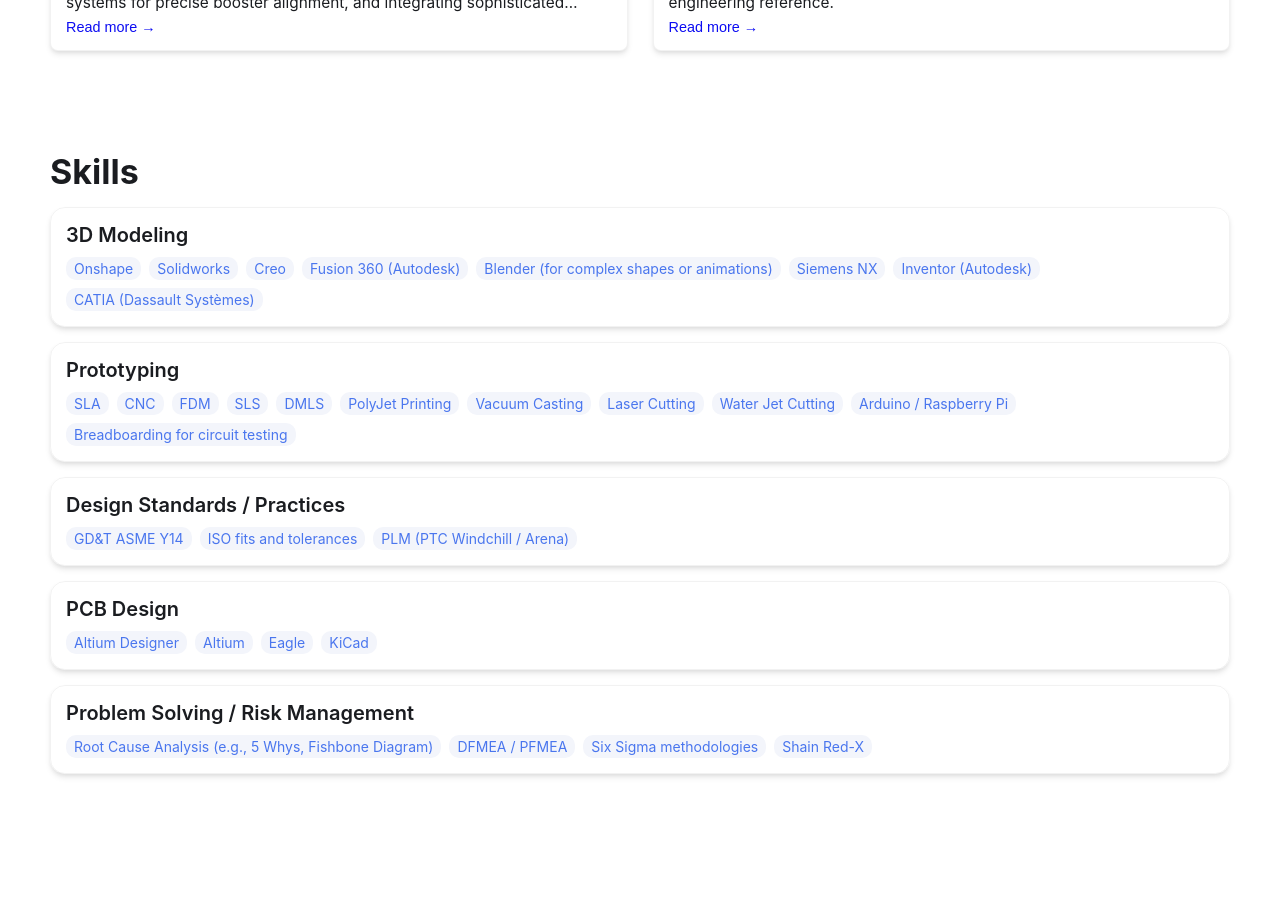
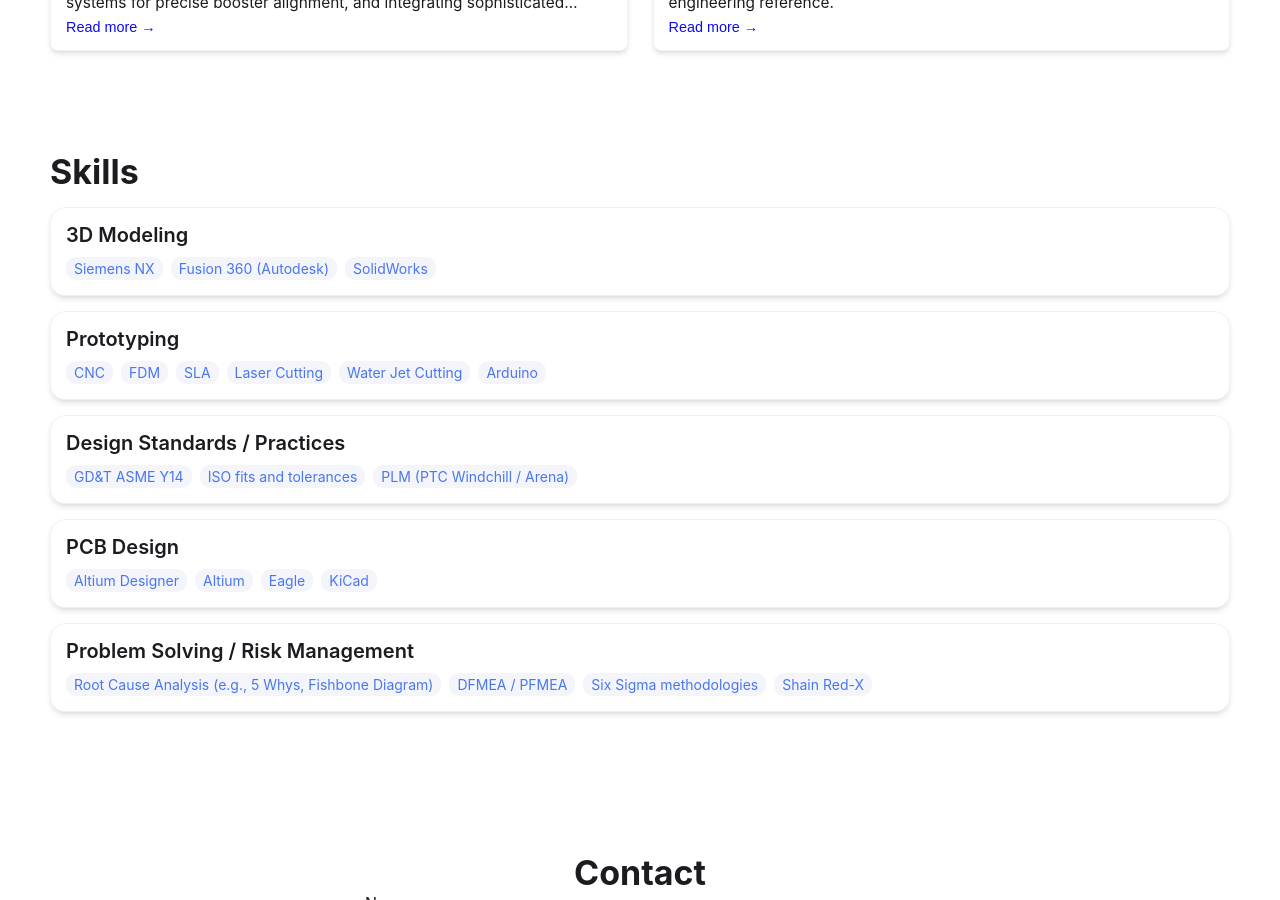
Before and after one commit to anengell/anengell.github.io, a Jekyll site: the page built from index.html, in a window 1280 px wide and 900 px high, scrolled down 1444 px. Built offline with Jekyll 4.4.1, drawn with Linux system fonts in a browser that asks for light colours.

Commit message:
Update _config.yml

```diff
--- a/_config.yml
+++ b/_config.yml
@@ -29,43 +29,27 @@ resume-url: https://drive.google.com/file/d/13Z3duVzh-gguPU5r03oJVEE6rV9rd3DS/vi
 # Set up external links - this will show up as small icons next to your name.
 
 external-links:    # input only your own url slug. The icons with missing entries will not appear.
-  linkedin: test    # https://www.linkedin.com/in/{your url slug}
+  linkedin: test    # https://www.linkedin.com/in/{andreengel}
   github: leea12    # https://github.com/{your url slug}
-  stackoverflow: test      # https://stackoverflow.com/users/{your url slug}
-  medium:            # https://medium.com/@{your url slug}
-  x-twitter:   # https://x.com/{your url slug}
-  threads:            # https://threads.net/@{your url slug}
-  instragram:       # https://instagram.com/{your url slug}
-  youtube:           # https://youtube.com/@{your url slug}
-  discord:            # https://discord.com/users/{your url slug}
-  bluesky:           # https://bsky.app/profile/{your url slug}
+
+
 
 
 # Skills Section - Add the list of your Skills by categories/tools. The indentation for each level needs to be precise.
 skills:
   - category: 3D Modeling
     tools:
-    - Onshape
-    - Solidworks
-    - Creo
+    - Siemens NX
     - Fusion 360 (Autodesk)
-    - Blender (for complex shapes or animations)
-    - Siemens NX
-    - Inventor (Autodesk)
-    - CATIA (Dassault Systèmes)
+    - SolidWorks
   - category: Prototyping
     tools:
-    - SLA
     - CNC
     - FDM
-    - SLS
-    - DMLS
-    - PolyJet Printing
-    - Vacuum Casting
+    - SLA
     - Laser Cutting
     - Water Jet Cutting
-    - Arduino / Raspberry Pi
-    - Breadboarding for circuit testing
+    - Arduino
   - category: Design Standards / Practices
     tools:
     - GD&T ASME Y14
```
